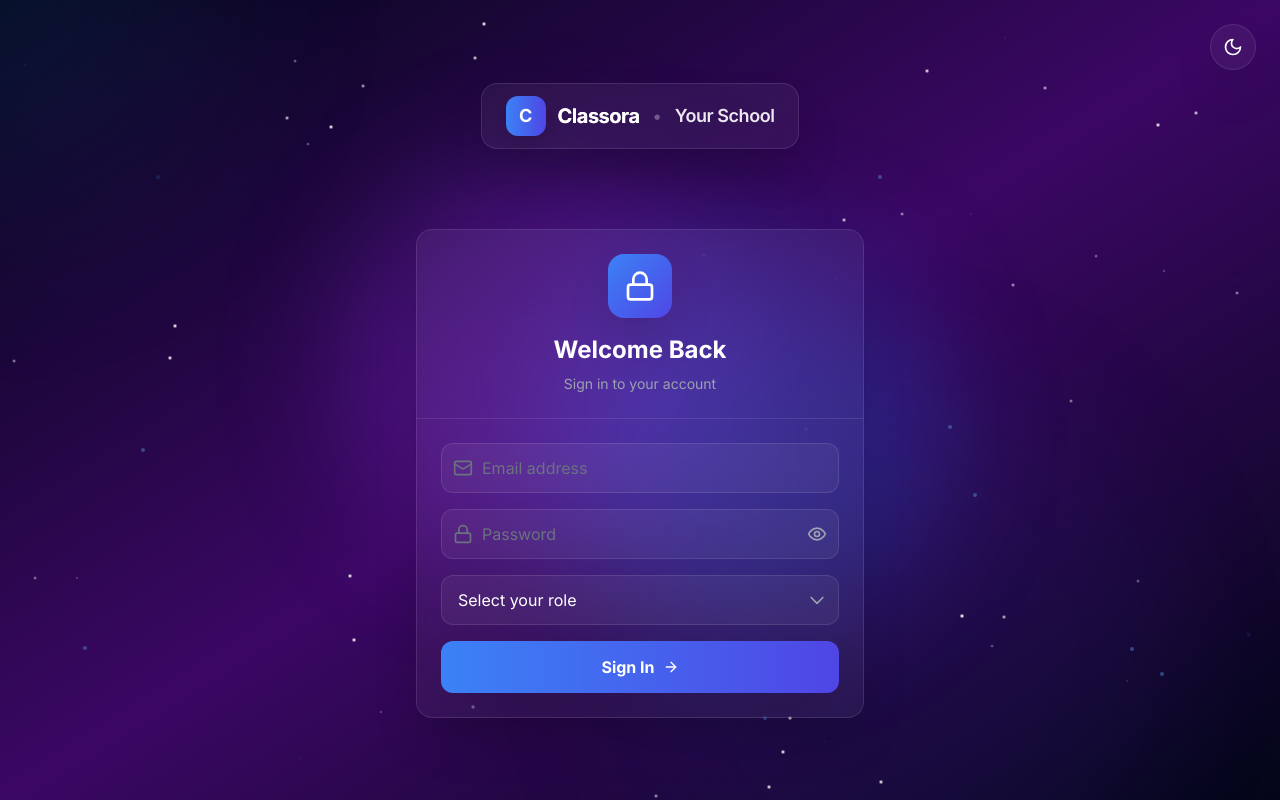
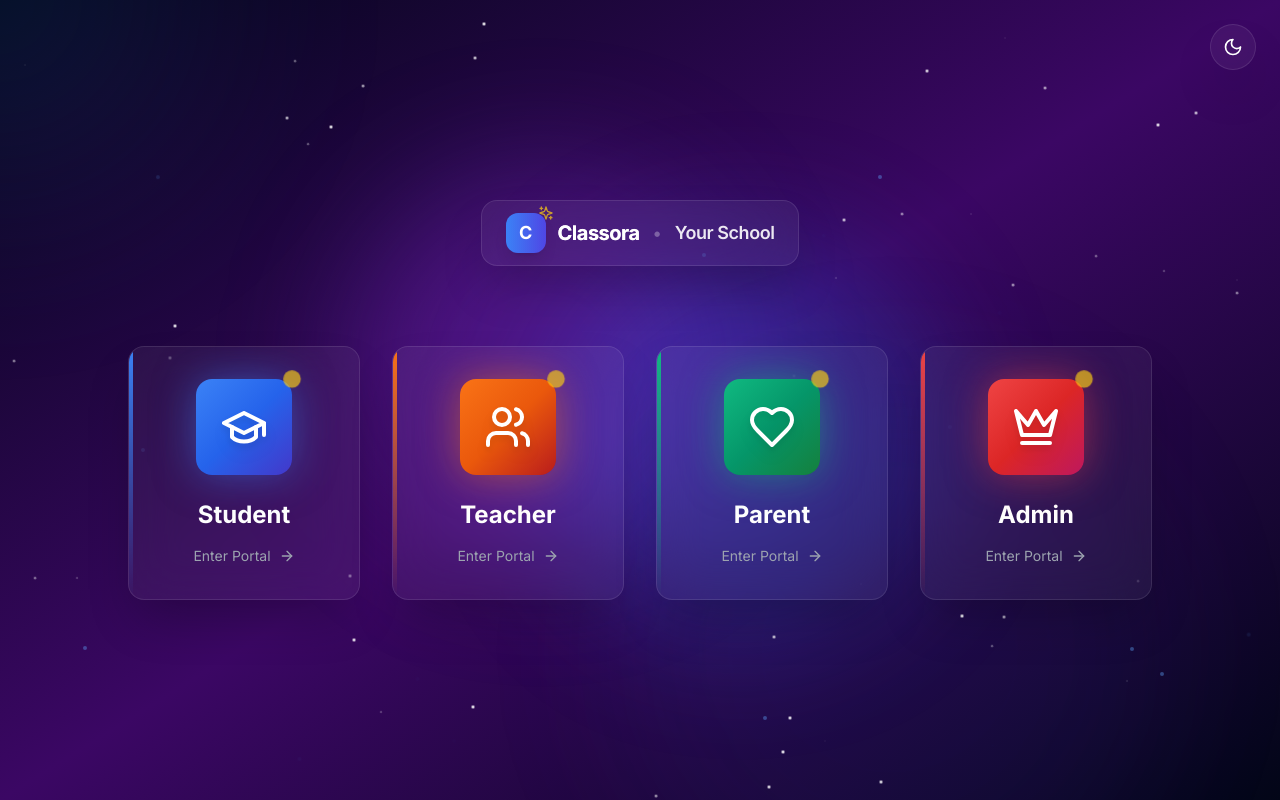
Before and after one commit to jhaynom12/classora, a Next.js app: page / in a window 1280 px wide. Built offline with nearby package versions, Linux system fonts and the light colour scheme.

Commit message:
Restore fancy animated login UI with role cards, remove demo hints, fix login to use API authentication

```diff
--- a/app/page.tsx
+++ b/app/page.tsx
@@ -1,9 +1,12 @@
 'use client';
 
 import { useState, useEffect } from 'react';
-import { motion } from 'framer-motion';
+import { motion, AnimatePresence } from 'framer-motion';
 import {
+  GraduationCap,
   Users,
+  Heart,
+  Crown,
   ArrowRight,
   Moon,
   Sun,
@@ -11,16 +14,52 @@ import {
   Lock,
   Eye,
   EyeOff,
+  Sparkles,
   Settings
 } from 'lucide-react';
 import { useTheme } from '@/components/theme-provider';
 
 type Role = 'student' | 'teacher' | 'parent' | 'admin';
 
+const roles = [
+  {
+    id: 'student',
+    name: 'Student',
+    icon: GraduationCap,
+    gradient: 'from-blue-500 via-blue-600 to-indigo-700',
+    glow: '0 0 40px rgba(59,130,246,0.5)',
+    color: '#3b82f6',
+  },
+  {
+    id: 'teacher',
+    name: 'Teacher',
+    icon: Users,
+    gradient: 'from-orange-500 via-orange-600 to-red-700',
+    glow: '0 0 40px rgba(249,115,22,0.5)',
+    color: '#f97316',
+  },
+  {
+    id: 'parent',
+    name: 'Parent',
+    icon: Heart,
+    gradient: 'from-emerald-500 via-emerald-600 to-green-700',
+    glow: '0 0 40px rgba(16,185,129,0.5)',
+    color: '#10b981',
+  },
+  {
+    id: 'admin',
+    name: 'Admin',
+    icon: Crown,
+    gradient: 'from-red-500 via-red-600 to-pink-700',
+    glow: '0 0 40px rgba(239,68,68,0.5)',
+    color: '#ef4444',
+  },
+];
+
 export default function Home() {
-  const [email, setEmail] = useState('');
+  const [selectedRole, setSelectedRole] = useState<Role | null>(null);
+  const [username, setUsername] = useState('');
   const [password, setPassword] = useState('');
-  const [role, setRole] = useState<Role | ''>('');
   const [showPassword, setShowPassword] = useState(false);
   const [error, setError] = useState('');
   const [loading, setLoading] = useState(false);
@@ -56,71 +95,40 @@ export default function Home() {
   if (!mounted) return null;
 
   const handleLogin = async () => {
-    if (!email.trim()) {
-      setError('Please enter your email');
-      return;
-    }
-
-    if (!password.trim()) {
-      setError('Please enter your password');
-      return;
-    }
-
-    if (!role) {
-      setError('Please select your role');
+    if (!username || !password) {
+      setError('Please fill in all fields');
       return;
     }
 
     setLoading(true);
-    setError('');
-
     try {
       const response = await fetch('/api/auth/login', {
         method: 'POST',
         headers: { 'Content-Type': 'application/json' },
-        body: JSON.stringify({
-          email: email.trim(),
-          password: password.trim(),
-          role: role
-        })
+        body: JSON.stringify({ email: username, password, role: selectedRole }),
       });
-
       const data = await response.json();
-
       if (!response.ok) {
-        const errorMsg = data.error || 'Login failed';
-        setError(errorMsg);
+        setError(data.error || 'Login failed');
         return;
       }
-
-      // Save token in cookie for middleware and localStorage for client
-      document.cookie = `classora_token=${data.token}; path=/; max-age=604800`; // 7 days
       localStorage.setItem('classora_token', data.token);
       localStorage.setItem('classora_user', JSON.stringify(data.user));
-      if (data.school) {
-        localStorage.setItem('classora_school_name', data.school.name);
-      }
-
-      // Redirect to dashboard
-      window.location.href = `/dashboard/${role}`;
+      setLoggedInUser(data.user);
+      window.location.href = `/dashboard/${selectedRole}`;
     } catch (error) {
-      console.error('Login error:', error);
-      setError('Network error. Please try again.');
+      setError('Network error');
     } finally {
       setLoading(false);
     }
   };
 
   const handleLogout = () => {
-    // Clear token cookie
-    document.cookie = 'classora_token=; path=/; expires=Thu, 01 Jan 1970 00:00:00 GMT';
-    localStorage.removeItem('classora_token');
     localStorage.removeItem('classora_user');
-    localStorage.removeItem('classora_school_name');
     setLoggedInUser(null);
-    setEmail('');
+    setSelectedRole(null);
+    setUsername('');
     setPassword('');
-    setRole('');
     setError('');
   };
 
@@ -130,6 +138,23 @@ export default function Home() {
       localStorage.setItem('classora_school_name', tempSchoolName);
       setEditingSchool(false);
     }
+  };
+
+  const getRoleColor = () => {
+    return roles.find(r => r.id === selectedRole)?.color || '#3b82f6';
+  };
+
+  const getRoleGradient = () => {
+    return roles.find(r => r.id === selectedRole)?.gradient || 'from-blue-500 to-indigo-600';
+  };
+
+  const getRoleIcon = () => {
+    const Icon = roles.find(r => r.id === selectedRole)?.icon;
+    return Icon ? <Icon className="w-7 h-7 text-white" /> : null;
+  };
+
+  const getRoleName = () => {
+    return roles.find(r => r.id === selectedRole)?.name || '';
   };
 
   const isAdmin = loggedInUser?.role === 'admin';
@@ -219,6 +244,7 @@ export default function Home() {
 
               <div className="w-10 h-10 bg-gradient-to-r from-blue-500 to-indigo-600 rounded-xl flex items-center justify-center shadow-lg relative">
                 <span className="text-white font-bold text-lg">C</span>
+                <Sparkles className="absolute -top-2 -right-2 w-4 h-4 text-yellow-400 animate-pulse" />
               </div>
 
               <span className="text-white font-bold text-xl tracking-tight bg-gradient-to-r from-white to-white/70 bg-clip-text text-transparent">
@@ -264,127 +290,117 @@ export default function Home() {
             </div>
           </motion.div>
 
-          {/* Login Form */}
+          {/* Role Cards - 4 cards now */}
           {!loggedInUser ? (
+            !selectedRole ? (
               <motion.div
+                initial={{ opacity: 0 }}
+                animate={{ opacity: 1 }}
+                className="grid grid-cols-1 md:grid-cols-4 gap-8 max-w-5xl mx-auto"
+              >
+                {roles.map((role, index) => (
+                  <motion.div
+                    key={role.id}
+                    initial={{ opacity: 0, scale: 0.8, rotateY: 90 }}
+                    animate={{ opacity: 1, scale: 1, rotateY: 0 }}
+                    transition={{ delay: index * 0.15, type: 'spring', stiffness: 200 }}
+                    onClick={() => setSelectedRole(role.id as Role)}
+                    className="group cursor-pointer perspective-1000"
+                  >
+                    <motion.div
+                      whileHover={{ scale: 1.08, y: -12, rotateX: 5 }}
+                      className="relative rounded-2xl overflow-hidden backdrop-blur-xl bg-white/5 border border-white/10 shadow-2xl"
+                    >
+                      <div
+                        className="absolute inset-0 opacity-0 group-hover:opacity-100 transition-opacity duration-700"
+                        style={{ background: `radial-gradient(circle at 50% 0%, ${role.color}40, transparent 70%)` }}
+                      />
+                      <motion.div
+                        className="absolute left-0 top-0 bottom-0 w-1 rounded-l-2xl"
+                        style={{ background: `linear-gradient(180deg, ${role.color}, ${role.color}00)` }}
+                        whileHover={{ width: 3 }}
+                      />
+                      <div className="relative p-8 text-center z-10">
+                        <motion.div
+                          whileHover={{ scale: 1.15, rotate: 8 }}
+                          className={`w-24 h-24 mx-auto rounded-2xl bg-gradient-to-br ${role.gradient} flex items-center justify-center mb-6 shadow-2xl relative`}
+                          style={{ boxShadow: role.glow }}
+                        >
+                          <role.icon className="w-12 h-12 text-white drop-shadow-lg" />
+                          <motion.div
+                            className="absolute -top-2 -right-2 w-4 h-4 bg-yellow-400 rounded-full"
+                            animate={{ scale: [1, 1.3, 1], opacity: [0.5, 1, 0.5] }}
+                            transition={{ duration: 2, repeat: Infinity }}
+                          />
+                        </motion.div>
+                        <h3 className="text-2xl font-bold text-white mb-3">{role.name}</h3>
+                        <motion.div whileHover={{ x: 8 }} className="inline-flex items-center gap-2 text-sm text-gray-400 group-hover:text-white">
+                          <span>Enter Portal</span>
+                          <ArrowRight className="w-4 h-4" />
+                        </motion.div>
+                      </div>
+                    </motion.div>
+                  </motion.div>
+                ))}
+              </motion.div>
+            ) : (
+              <AnimatePresence mode="wait">
+                <motion.div
+                  key="login"
                   initial={{ opacity: 0, scale: 0.9, y: 30 }}
                   animate={{ opacity: 1, scale: 1, y: 0 }}
+                  exit={{ opacity: 0, scale: 0.9, y: -30 }}
                   className="max-w-md mx-auto"
                 >
                   <div className="relative rounded-2xl overflow-hidden backdrop-blur-2xl bg-white/5 border border-white/10 shadow-2xl">
+                    <div className="absolute left-0 top-0 bottom-0 w-1" style={{ background: `linear-gradient(180deg, ${getRoleColor()}, ${getRoleColor()}00)` }} />
                     <div className="relative p-6 border-b border-white/10">
-                  <div className="text-center">
-                    <div className="w-16 h-16 mx-auto rounded-2xl bg-gradient-to-br from-blue-500 to-indigo-600 flex items-center justify-center mb-4 shadow-2xl">
-                      <Lock className="w-8 h-8 text-white" />
+                      <button onClick={() => { setSelectedRole(null); setError(''); setUsername(''); setPassword(''); }} className="text-gray-400 hover:text-white flex items-center gap-2 text-sm mb-4 group">
+                        <ArrowRight className="w-4 h-4 group-hover:-translate-x-1 transition-transform" />
+                        Back to portals
+                      </button>
+                      <div className="flex items-center gap-4">
+                        <motion.div animate={{ rotate: 360 }} transition={{ duration: 0.5 }} className={`w-14 h-14 rounded-xl bg-gradient-to-br ${getRoleGradient()} flex items-center justify-center shadow-2xl`} style={{ boxShadow: roles.find(r => r.id === selectedRole)?.glow }}>
+                          {getRoleIcon()}
+                        </motion.div>
+                        <div>
+                          <h2 className="text-2xl font-bold text-white">{getRoleName()} Access</h2>
+                          <p className="text-gray-400 text-sm">Enter your credentials</p>
                         </div>
-                    <h2 className="text-2xl font-bold text-white mb-2">Welcome Back</h2>
-                    <p className="text-gray-400 text-sm">Sign in to your account</p>
                       </div>
                     </div>
                     <div className="p-6 space-y-4">
                       <div className="relative group">
                         <Mail className="absolute left-3 top-1/2 -translate-y-1/2 w-5 h-5 text-gray-500" />
-                    <input
-                      type="email"
-                      placeholder="Email address"
-                      value={email}
-                      onChange={(e) => setEmail(e.target.value)}
-                      className="w-full pl-10 pr-4 py-3 rounded-xl bg-white/5 border border-white/10 focus:border-blue-500 outline-none text-white placeholder-gray-500 transition-colors"
-                      onKeyDown={(e) => e.key === 'Enter' && handleLogin()}
-                    />
+                        <input type="text" placeholder="Username / Email / ID" value={username} onChange={(e) => setUsername(e.target.value)} className="w-full pl-10 pr-4 py-3 rounded-xl bg-white/5 border border-white/10 focus:border-blue-500 outline-none text-white placeholder-gray-500" onKeyDown={(e) => e.key === 'Enter' && handleLogin()} />
                       </div>
                       <div className="relative group">
                         <Lock className="absolute left-3 top-1/2 -translate-y-1/2 w-5 h-5 text-gray-500" />
-                    <input
-                      type={showPassword ? 'text' : 'password'}
-                      placeholder="Password"
-                      value={password}
-                      onChange={(e) => setPassword(e.target.value)}
-                      className="w-full pl-10 pr-12 py-3 rounded-xl bg-white/5 border border-white/10 focus:border-blue-500 outline-none text-white placeholder-gray-500 transition-colors"
-                      onKeyDown={(e) => e.key === 'Enter' && handleLogin()}
-                    />
-                    <button
-                      onClick={() => setShowPassword(!showPassword)}
-                      className="absolute right-3 top-1/2 -translate-y-1/2 text-gray-400 hover:text-gray-300 transition-colors"
-                    >
-                      {showPassword ? <EyeOff className="w-5 h-5" /> : <Eye className="w-5 h-5" />}
+                        <input type={showPassword ? 'text' : 'password'} placeholder="Password" value={password} onChange={(e) => setPassword(e.target.value)} className="w-full pl-10 pr-12 py-3 rounded-xl bg-white/5 border border-white/10 focus:border-blue-500 outline-none text-white placeholder-gray-500" onKeyDown={(e) => e.key === 'Enter' && handleLogin()} />
+                        <button onClick={() => setShowPassword(!showPassword)} className="absolute right-3 top-1/2">
+                          {showPassword ? <EyeOff className="w-5 h-5 text-gray-400" /> : <Eye className="w-5 h-5 text-gray-400" />}
                         </button>
                       </div>
-                  <div className="relative group">
-                    <select
-                      value={role}
-                      onChange={(e) => setRole(e.target.value as Role)}
-                      className="w-full pl-4 pr-10 py-3 rounded-xl bg-white/5 border border-white/10 focus:border-blue-500 outline-none text-white appearance-none transition-colors"
-                    >
-                      <option value="" className="bg-gray-800 text-white">Select your role</option>
-                      <option value="student" className="bg-gray-800 text-white">Student</option>
-                      <option value="teacher" className="bg-gray-800 text-white">Teacher</option>
-                      <option value="parent" className="bg-gray-800 text-white">Parent</option>
-                      <option value="admin" className="bg-gray-800 text-white">Administrator</option>
-                    </select>
-                    <div className="absolute right-3 top-1/2 -translate-y-1/2 pointer-events-none">
-                      <svg className="w-5 h-5 text-gray-400" fill="none" stroke="currentColor" viewBox="0 0 24 24">
-                        <path strokeLinecap="round" strokeLinejoin="round" strokeWidth={2} d="M19 9l-7 7-7-7" />
-                      </svg>
-                    </div>
-                  </div>
-                  {error && (
-                    <div className="bg-red-500/20 border border-red-500/30 rounded-xl p-3">
-                      <p className="text-red-400 text-sm text-center">{error}</p>
-                    </div>
-                  )}
-                  <motion.button
-                    whileHover={{ scale: 1.02 }}
-                    whileTap={{ scale: 0.98 }}
-                    onClick={handleLogin}
-                    disabled={loading}
-                    className="relative w-full py-3.5 rounded-xl font-bold text-white bg-gradient-to-r from-blue-500 to-indigo-600 hover:from-blue-600 hover:to-indigo-700 transition-all disabled:opacity-50 flex items-center justify-center gap-2 overflow-hidden group shadow-2xl"
-                  >
+                      {error && <div className="bg-red-500/20 border border-red-500/30 rounded-xl p-3"><p className="text-red-400 text-sm text-center">{error}</p></div>}
+                      <motion.button whileHover={{ scale: 1.02 }} whileTap={{ scale: 0.98 }} onClick={handleLogin} disabled={loading} className={`relative w-full py-3.5 rounded-xl font-bold text-white bg-gradient-to-r ${getRoleGradient()} transition-all disabled:opacity-50 flex items-center justify-center gap-2 overflow-hidden group shadow-2xl`} style={{ boxShadow: roles.find(r => r.id === selectedRole)?.glow }}>
                         <div className="absolute inset-0 bg-gradient-to-r from-white/20 to-transparent translate-x-[-100%] group-hover:translate-x-[100%] transition-transform duration-700" />
-                    {loading ? (
-                      <>
-                        <div className="w-5 h-5 border-2 border-white/30 border-t-white rounded-full animate-spin" />
-                        <span>Signing in...</span>
-                      </>
-                    ) : (
-                      <>
-                        <span>Sign In</span>
-                        <ArrowRight className="w-4 h-4 group-hover:translate-x-1 transition-transform" />
-                      </>
-                    )}
+                        {loading ? <><div className="w-5 h-5 border-2 border-white/30 border-t-white rounded-full animate-spin" /><span>Authenticating...</span></> : <><span>Access Portal</span><Sparkles className="w-4 h-4 group-hover:rotate-12 transition-transform" /></>}
                       </motion.button>
                     </div>
                   </div>
                 </motion.div>
+              </AnimatePresence>
+            )
           ) : (
-            <motion.div
-              initial={{ opacity: 0, scale: 0.9 }}
-              animate={{ opacity: 1, scale: 1 }}
-              className="max-w-2xl mx-auto text-center"
-            >
+            <motion.div initial={{ opacity: 0, scale: 0.9 }} animate={{ opacity: 1, scale: 1 }} className="max-w-2xl mx-auto text-center">
               <div className="rounded-2xl overflow-hidden backdrop-blur-2xl bg-white/5 border border-white/10 shadow-2xl p-8">
-                <motion.div
-                  initial={{ scale: 0 }}
-                  animate={{ scale: 1 }}
-                  transition={{ type: 'spring', delay: 0.2 }}
-                  className="w-24 h-24 mx-auto rounded-2xl bg-gradient-to-br from-green-500 to-emerald-600 flex items-center justify-center mb-6 shadow-2xl"
-                >
-                  <Users className="w-12 h-12 text-white" />
+                <motion.div initial={{ scale: 0 }} animate={{ scale: 1 }} transition={{ type: 'spring', delay: 0.2 }} className={`w-24 h-24 mx-auto rounded-2xl bg-gradient-to-br ${roles.find(r => r.id === loggedInUser.role)?.gradient} flex items-center justify-center mb-6 shadow-2xl`} style={{ boxShadow: roles.find(r => r.id === loggedInUser.role)?.glow }}>
+                  {(() => { const Icon = roles.find(r => r.id === loggedInUser.role)?.icon; return Icon ? <Icon className="w-12 h-12 text-white" /> : null; })()}
                 </motion.div>
                 <h2 className="text-3xl font-bold text-white mb-2">Welcome back, {loggedInUser.name}!</h2>
-                <p className="text-gray-400 mb-6">You are logged in as <span className="text-white font-semibold capitalize">{loggedInUser.role}</span></p>
-                <div className="bg-white/5 rounded-xl p-4 mb-6">
-                  <p className="text-gray-300 text-sm">🎓 {schoolName} • Classora Portal</p>
-                  <p className="text-gray-500 text-xs mt-2">Redirecting to dashboard...</p>
-                </div>
-                <motion.button
-                  whileHover={{ scale: 1.02 }}
-                  whileTap={{ scale: 0.98 }}
-                  onClick={handleLogout}
-                  className="px-6 py-2 rounded-xl bg-red-500/20 hover:bg-red-500/30 text-red-400 font-semibold transition-colors"
-                >
-                  Logout
-                </motion.button>
+                <p className="text-gray-400 mb-6">You are logged in as <span className="text-white font-semibold">{loggedInUser.role}</span></p>
+                <div className="bg-white/5 rounded-xl p-4 mb-6"><p className="text-gray-300 text-sm">🎓 {schoolName} • Classora Portal</p><p className="text-gray-500 text-xs mt-2">Redirecting to dashboard...</p></div>
+                <motion.button whileHover={{ scale: 1.02 }} whileTap={{ scale: 0.98 }} onClick={handleLogout} className="px-6 py-2 rounded-xl bg-red-500/20 hover:bg-red-500/30 text-red-400 font-semibold">Logout</motion.button>
               </div>
             </motion.div>
           )}
```
Lines whose indentation alone changed are shown as unchanged.
